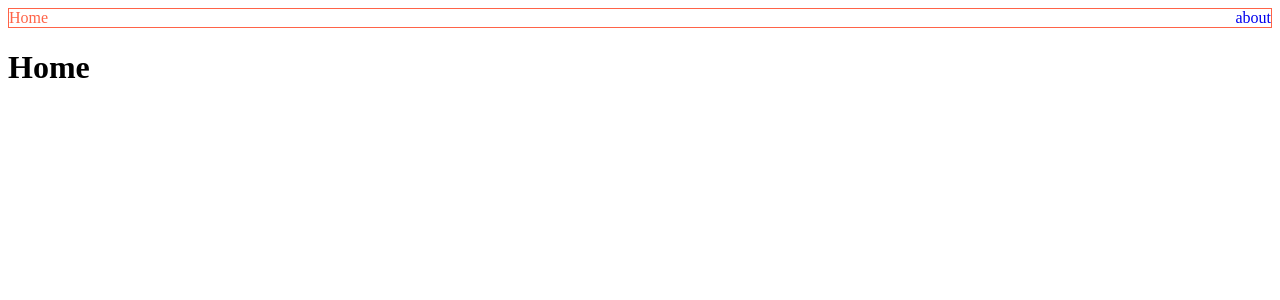
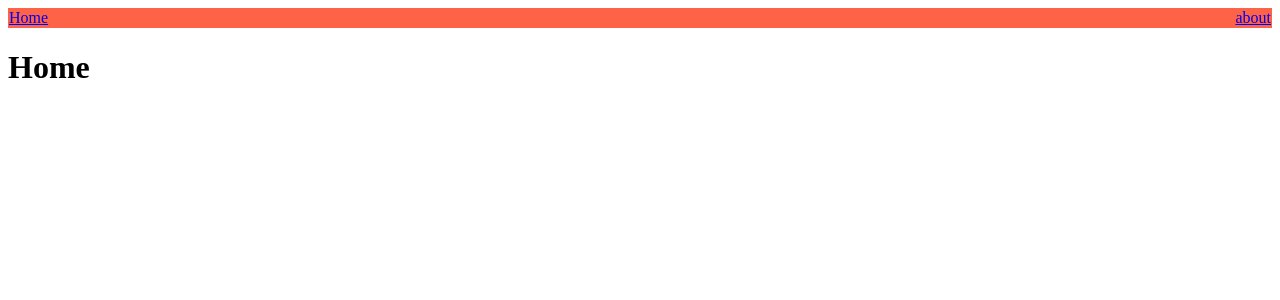
Before and after one commit to pphh43/netxJS-intro, a Next.js app: page / in a window 1280 px wide. Shown: the top 300 px of the page. Built offline with nearby package versions, Linux system fonts and the light colour scheme.

Commit message:
1.4  Styles JSX

```diff
--- a/components/NavBar.js
+++ b/components/NavBar.js
@@ -9,24 +9,16 @@ export default function NavBar() {
   return (
     <nav className={styles.nav}>
       <Link href="/">
-        <a
-          className={`${styles.link} ${
-            router.pathname === "/" ? styles.active : ""
-          }`} // 여러개 module style 적용 방법 1 : className={`${styles.name} ${styles.name}`}
-        >
-          Home
-        </a>
+        <a>Home</a>
       </Link>
       <Link href="/about">
-        <a
-          className={[
-            styles.link,
-            router.pathname === "/about" ? styles.active : "",
-          ].join(" ")} // 여러개 module style 적용 방법 2 : {[styles.name, styles.name].join("")}
-        >
-          about
-        </a>
+        <a>about</a>
       </Link>
+      <style jsx>{`
+        nav {
+          background-color: tomato;
+        }
+      `}</style>
     </nav>
   );
 }
```
